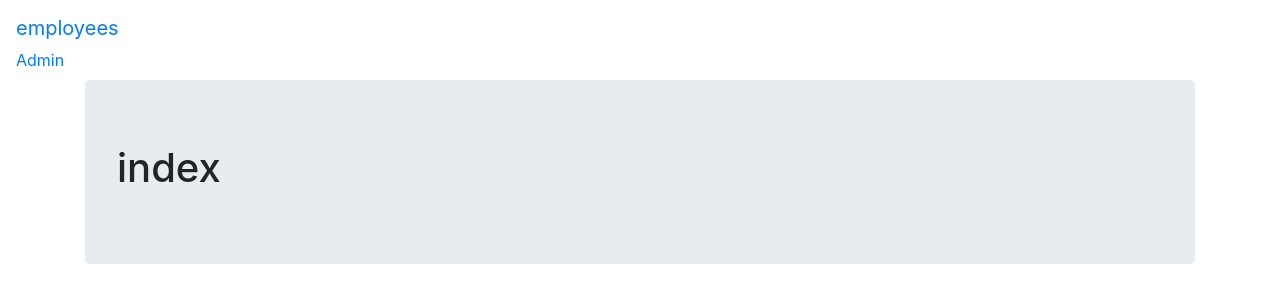
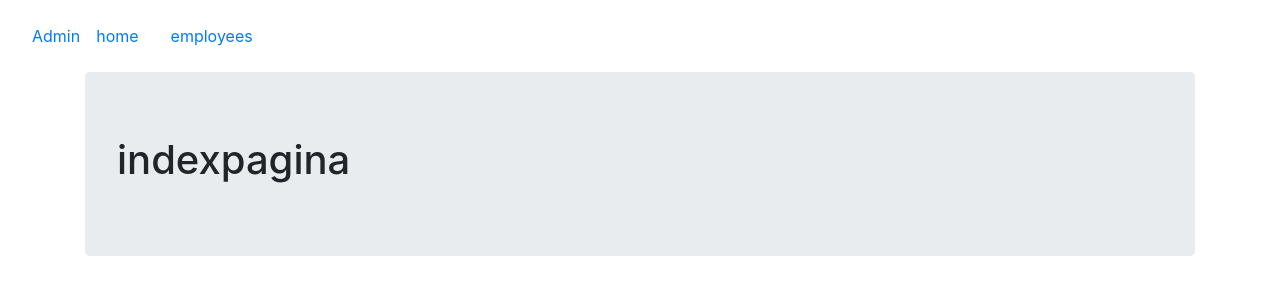
Before and after one commit to WerbrouckDylan/EFF, a Django app: page /EFF/ in a window 1280 px wide. Shown: the top 303 px of the page. Run offline with Django 3.2, Linux system fonts and the light colour scheme; some libraries are stand-ins or nearby versions.

Commit message:
adjusted urls to be correct

```diff
--- a/FTTHEFF/EFF/views.py
+++ b/FTTHEFF/EFF/views.py
@@ -8,3 +8,4 @@ class IndexView(TemplateView):
 
 class EmployeeListView(ListView):
     template_name ='EFF/Employees.html'
+    model = models.werknemers
--- a/FTTHEFF/Templates/EFF/base.html
+++ b/FTTHEFF/Templates/EFF/base.html
@@ -11,12 +11,15 @@
 <body>
 
     <nav class="navbar navbar-default navbar-static-top">
-        <ul class="nav navbar-nav">
+        <ul class="nav navbar">
             <li>
-                <a class = "navbar-brand" href="{% url 'EFF:employees' %}">employees</a>
+                <a clas="navbar-brand" href="{% url 'admin:index' %}">Admin</a>
             </li>
             <li>
-                <a clas="navbar-link" href="{% url 'admin:index' %}">Admin</a>
+                <a class = "nav-link" href="{% url 'EFF:index' %}">home</a>
+            </li>
+            <li>
+                <a class = "nav-link" href="{% url 'EFF:employees' %}">employees</a>
             </li>
             <li>
                 <a href="#"></a>
--- a/FTTHEFF/Templates/EFF/index.html
+++ b/FTTHEFF/Templates/EFF/index.html
@@ -2,7 +2,7 @@
 {% block body_block %}
 <div class = "jumbotron">
     <h1>
-        index
+        indexpagina
     </h1>
 </div>
 {% endblock %}
```
Also changed, not shown: FTTHEFF/Templates/EFF/employees.html (+8 -0 lines).
